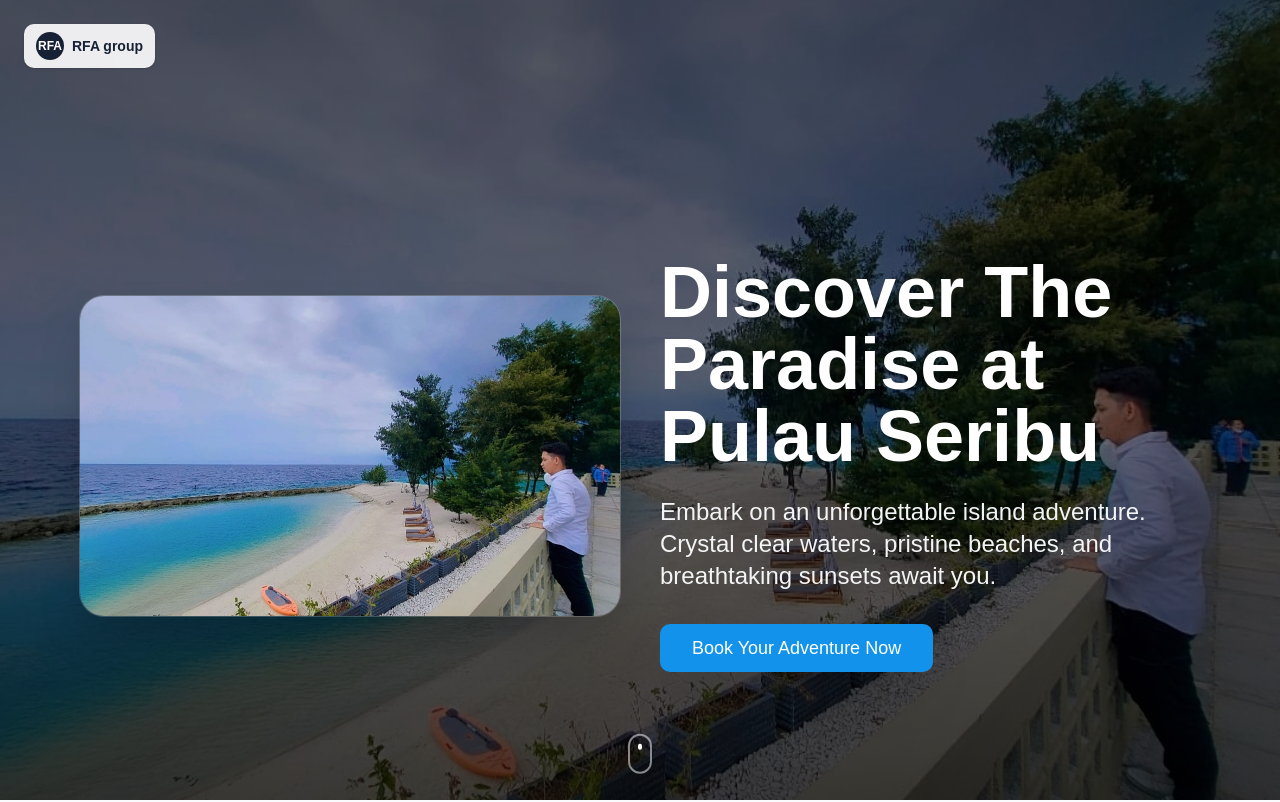
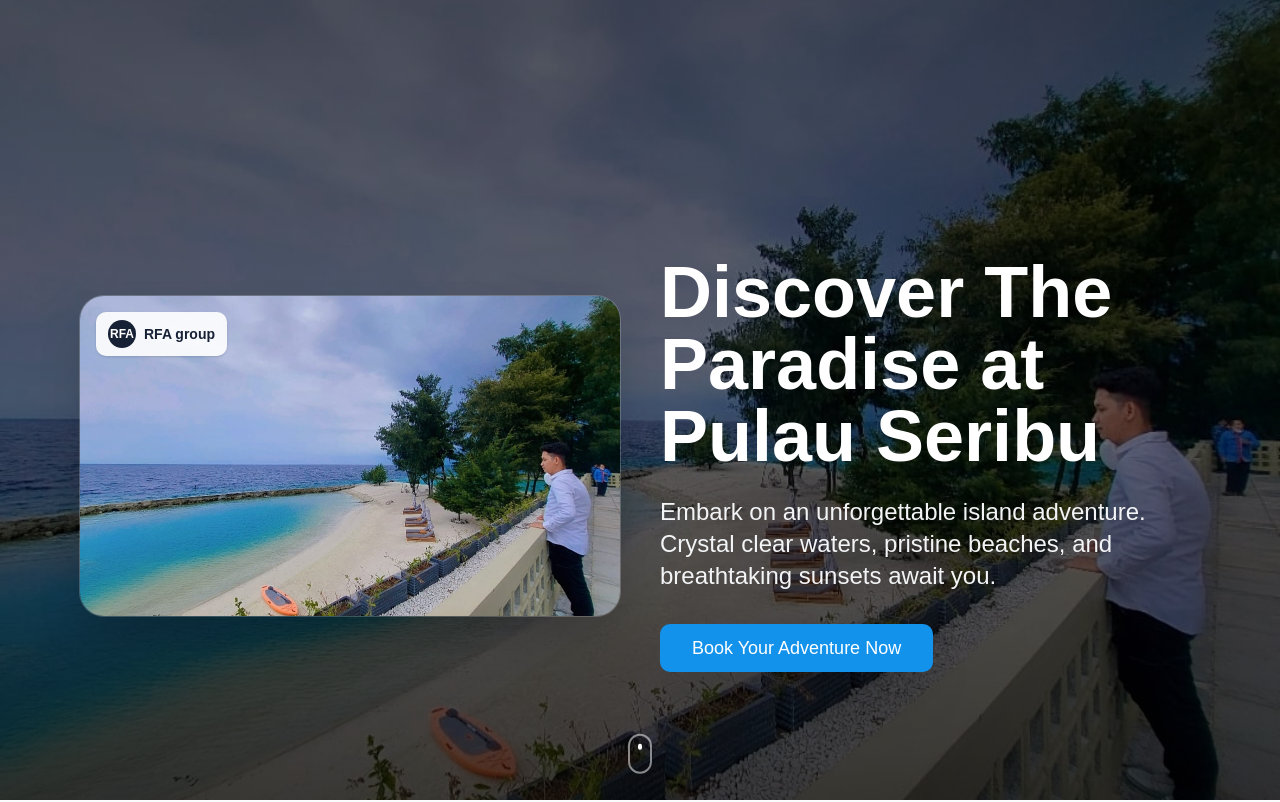
Before and after one commit to tarasare/rfawisatapulauseribu.com, a React (Vite) app in the folder apps/web/: page / in a window 1280 px wide. Shown: the top 802 px of the page. Built offline with nearby package versions, Linux system fonts and the light colour scheme.

Commit message:
add whatsapp button and hero slider

```diff
--- a/apps/web/src/components/HeroSection.jsx
+++ b/apps/web/src/components/HeroSection.jsx
@@ -66,28 +66,28 @@ const HeroSection = () => {
         <div className="absolute inset-0 bg-gradient-to-b from-black/60 via-black/50 to-black/70" />
       </div>
 
-      {/* Overlays */}
-      <div className="absolute top-6 left-6 z-20">
-        <div className="inline-flex items-center gap-2 rounded-md bg-white/90 text-foreground px-3 py-2 shadow">
-          <div className="h-7 w-7 rounded-full bg-foreground text-white text-xs font-bold flex items-center justify-center">
-            RFA
-          </div>
-          <span className="text-sm font-semibold">RFA group</span>
-        </div>
-      </div>
+
 
 
 
       {/* Content */}
-      <div className="relative z-10 w-full max-w-6xl mx-auto px-4 pt-20 sm:pt-24 md:pt-32">
+      <div className="relative z-10 w-full max-w-6xl mx-auto px-4 pt-12 sm:pt-24 md:pt-32">
         <div className="grid gap-10 md:grid-cols-2 md:items-center">
           <div className="order-1">
-            <div className="overflow-hidden rounded-3xl shadow-2xl ring-1 ring-white/20">
+            <div className="relative overflow-hidden rounded-3xl shadow-2xl ring-1 ring-white/20">
               <img
                 src={heroImages[activeIndex].src}
                 alt={heroImages[activeIndex].alt}
                 className="w-full h-64 sm:h-72 md:h-80 object-cover"
               />
+              <div className="absolute top-2 left-2 md:top-4 md:left-4">
+                <div className="inline-flex items-center gap-2 rounded-md bg-white/90 text-foreground px-3 py-2 shadow">
+                  <div className="h-7 w-7 rounded-full bg-foreground text-white text-xs font-bold flex items-center justify-center">
+                    RFA
+                  </div>
+                  <span className="text-xs sm:text-sm font-semibold">RFA group</span>
+                </div>
+              </div>
             </div>
             <div className="mt-4 flex items-center gap-2 text-white/80 text-sm">
             </div>
```
